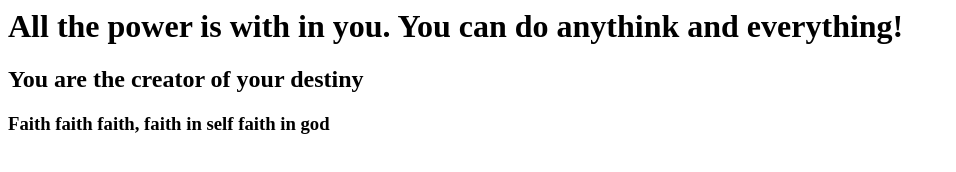
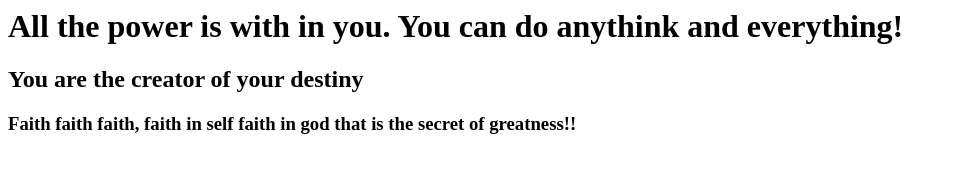
Before and after one commit to Boyobyraf/firstgitrepo, a plain HTML site: page index.html in a window 1280 px wide. Shown: the whole page, without its empty margins (0-956 px from the left). Drawn offline with Linux system fonts and the light colour scheme.

Commit message:
Update index.html
edited the 3rd quote

```diff
--- a/index.html
+++ b/index.html
@@ -2,6 +2,6 @@
 <body>
 <h1>All the power is with in you. You can do anythink and everything!</h1>
 <h2>You are the creator of your destiny</h2>
-<h3>Faith faith faith, faith in self faith in god</h3>
+<h3>Faith faith faith, faith in self faith in god that is the secret of greatness!!</h3>
 </body>
 </html>
```
